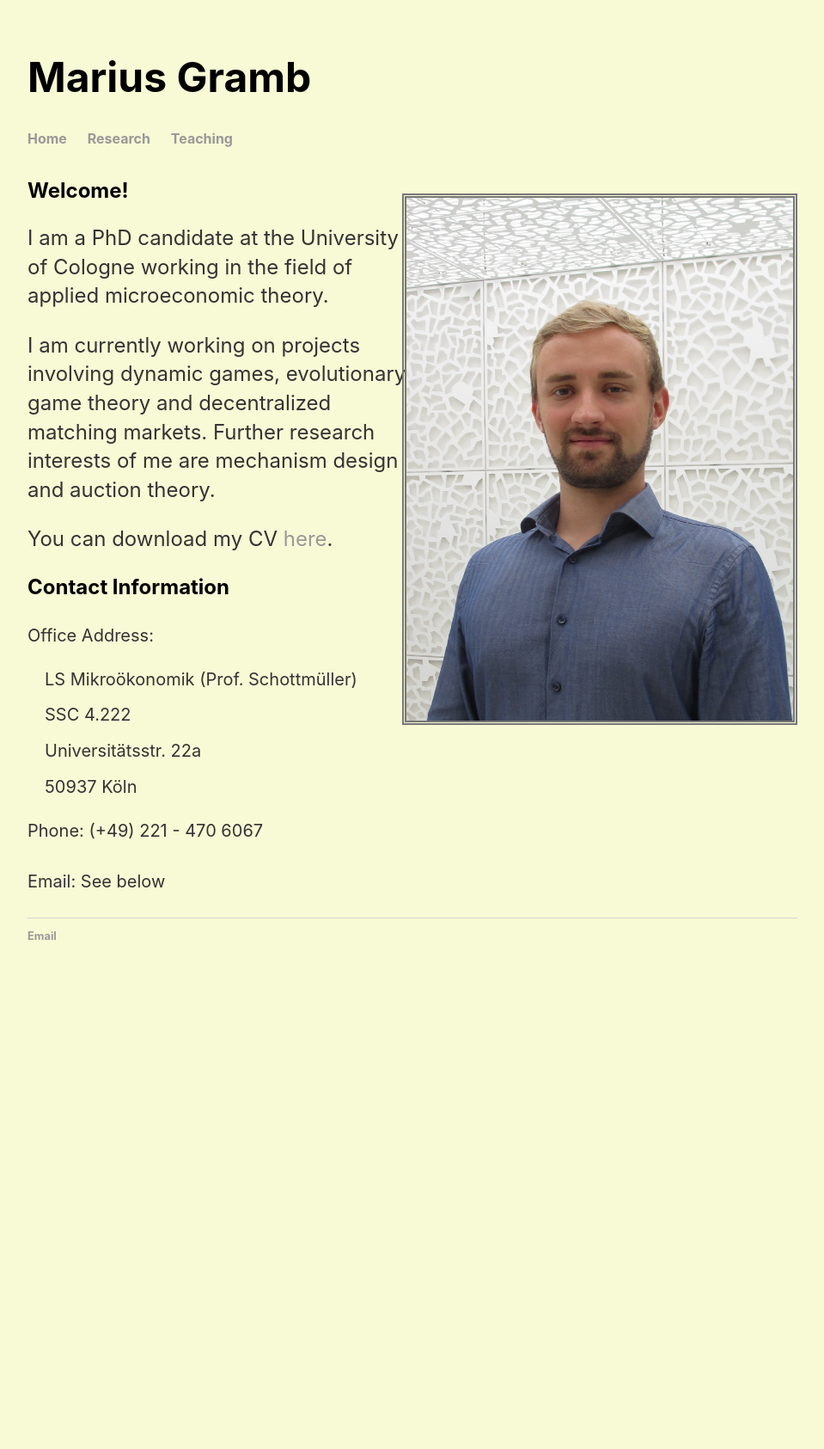
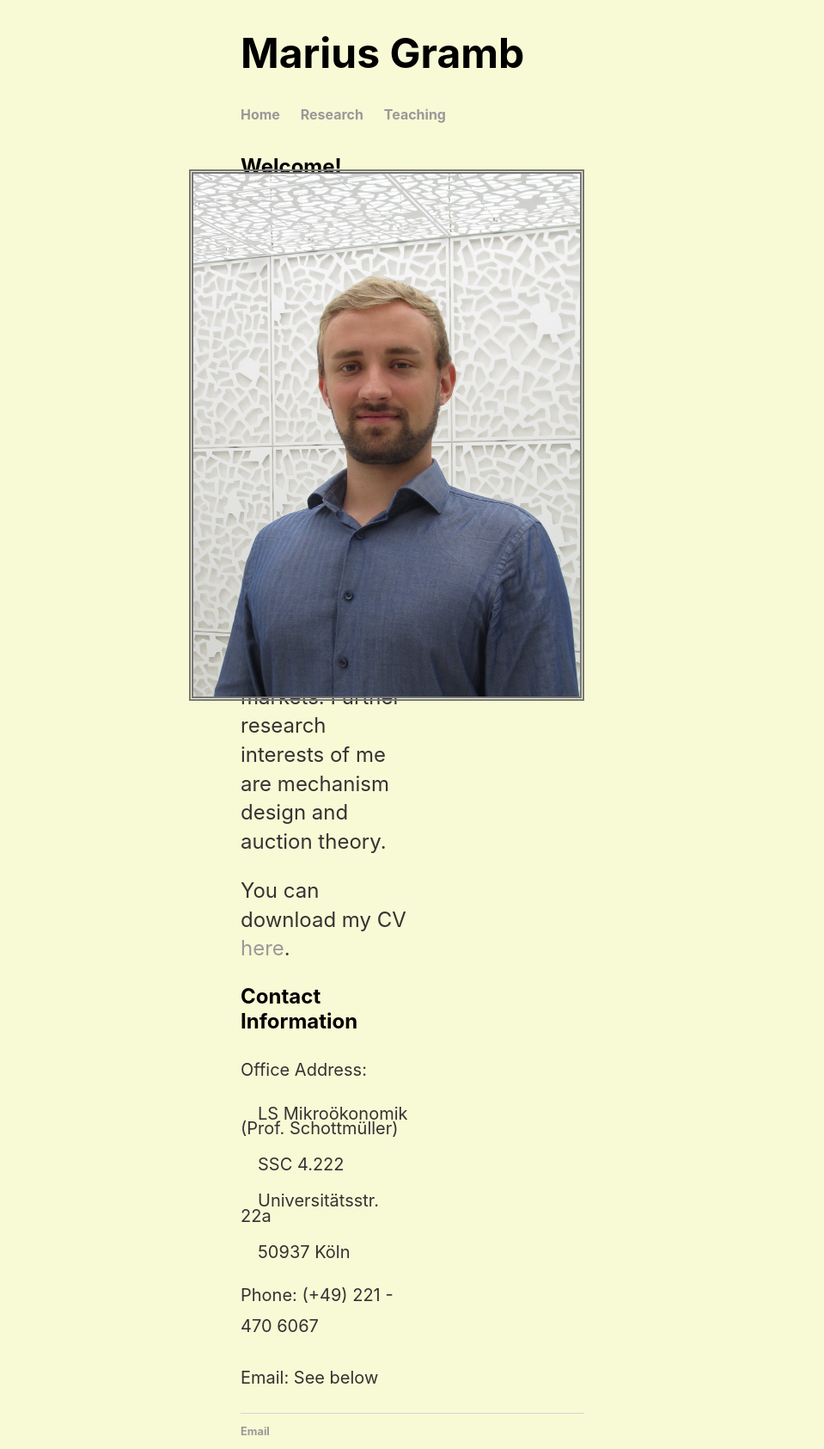
Before and after one commit to mariusgramb/mariusgramb.github.io, a Jekyll site: the page built from index.html, in a window 1280 px wide. Shown: the whole page at 86% size, without its empty margins (160-1119 px from the left). Built offline with Jekyll 4.4.1, drawn with Linux system fonts in a browser that asks for light colours; before the commit the page ends 1156 px from its top, so only the background shows below that.

Commit message:
Update home.css

```diff
--- a/css/home.css
+++ b/css/home.css
@@ -1,6 +1,11 @@
+html { background-color: #F8F9D5;
+}
+
 body {
-    margin: 60px auto;
+    margin: 0px auto;
     width: 70%;
+    min-height: 100vh;
+    max-width: 400px;
     font-family: -apple-system, BlinkMacSystemFont, "Avenir Next", Avenir, "Nimbus Sans L", Roboto, "Noto Sans", "Segoe UI", Arial, Helvetica, "Helvetica Neue", sans-serif;
     background-color: #F8F9D5;
 }
```
